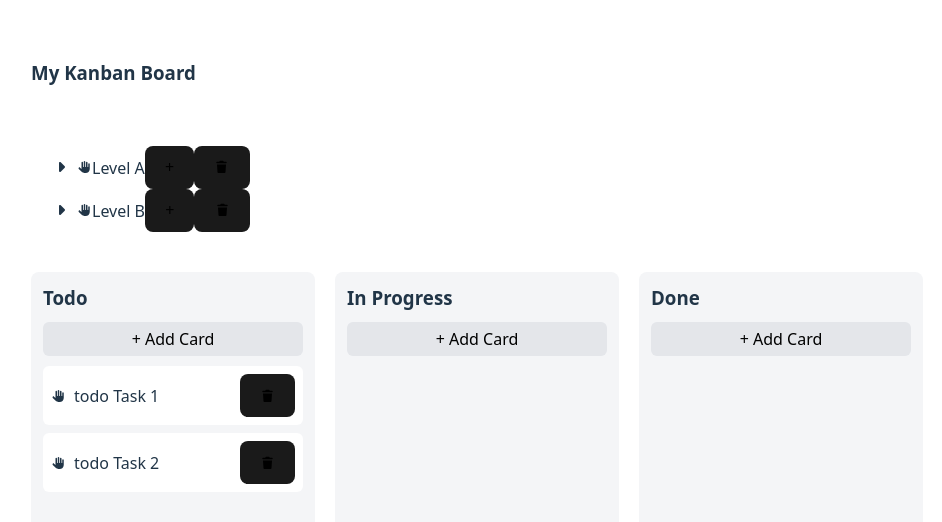
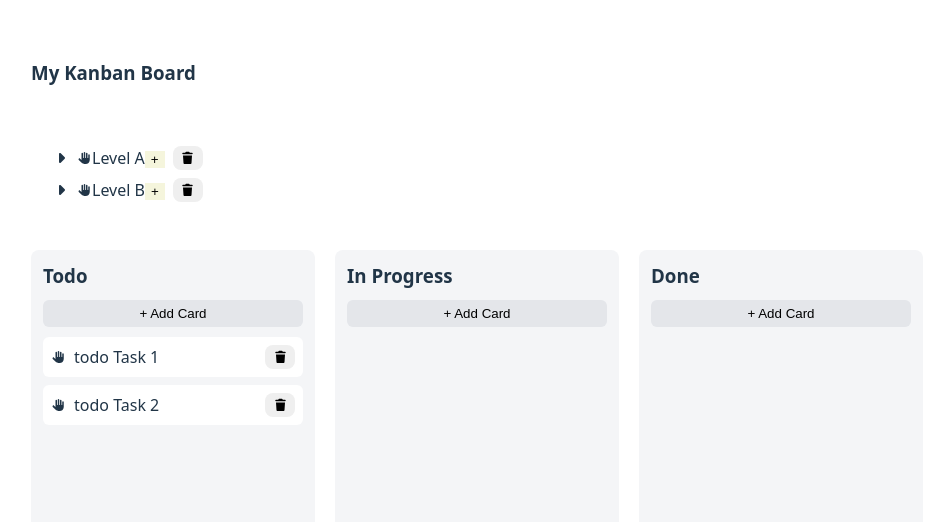
Before and after one commit to shravani0011/frontend-test, a React (Vite) app: page / in a window 1280 px wide. Shown: the top 522 px of the page, without its empty margins (9-951 px from the left). Built offline with nearby package versions, Linux system fonts and the light colour scheme.

Commit message:
fixed css

```diff
--- a/src/components/kanban/Card.tsx
+++ b/src/components/kanban/Card.tsx
@@ -74,7 +74,7 @@ const Card = ({ card, columnId, deleteCard, updateCardTitle }: Props) => {
             )}
 
             {/* Delete Button */}
-            <button onClick={() => deleteCard(card.id)}>
+            <button className="delete-button" onClick={() => deleteCard(card.id)}>
                 <FontAwesomeIcon icon={faTrash} size="xs"/>
             </button>
         </div>
--- a/src/components/kanban/Column.tsx
+++ b/src/components/kanban/Column.tsx
@@ -28,7 +28,7 @@ const Column = ({ column, addCard, deleteCard, updateCardTitle }: Props) => {
             }}
         >
             <h3 style={{ margin: 0 }}>{column.title}</h3>
-            <button
+            <button className="add-button"
                 onClick={() => addCard(column.id)}
                 style={{
                     padding: "6px 8px",
--- a/src/components/tree/TreeNode.tsx
+++ b/src/components/tree/TreeNode.tsx
@@ -29,6 +29,7 @@ const TreeNode = ({ node, addNode, deleteNode }: Props) => {
         transform: CSS.Transform.toString(transform),
         transition,
         opacity: isDragging ? 0.4 : 1,
+        marginBottom: 8,
     };
     const [expanded, setExpanded] = useState(false);
     const [loading, setLoading] = useState(false);
@@ -86,7 +87,7 @@ const TreeNode = ({ node, addNode, deleteNode }: Props) => {
                 </span>
             )}
 
-            <button
+            <button className="add-button"
                 onClick={() => {
                     addNode(node.id);
                     setExpanded(true);
@@ -94,8 +95,8 @@ const TreeNode = ({ node, addNode, deleteNode }: Props) => {
             >
                 +
             </button>
-
-            <button
+            &nbsp;&nbsp;
+            <button className="delete-button"
                 onClick={() => {
                     if (confirm("Delete this node?")) {
                         deleteNode(node.id);
--- a/src/index.css
+++ b/src/index.css
@@ -33,16 +33,19 @@ h1 {
   line-height: 1.1;
 }
 
-button {
+.delete-button {
   border-radius: 8px;
   border: 1px solid transparent;
-  padding: 0.6em 1.2em;
+  padding: 0em 0.4em;
   font-size: 1em;
   font-weight: 500;
   font-family: inherit;
-  background-color: #1a1a1a;
   cursor: pointer;
   transition: border-color 0.25s;
+}
+.add-button{
+  border: none;
+  background-color: beige;
 }
 button:hover {
   border-color: #646cff;
```
